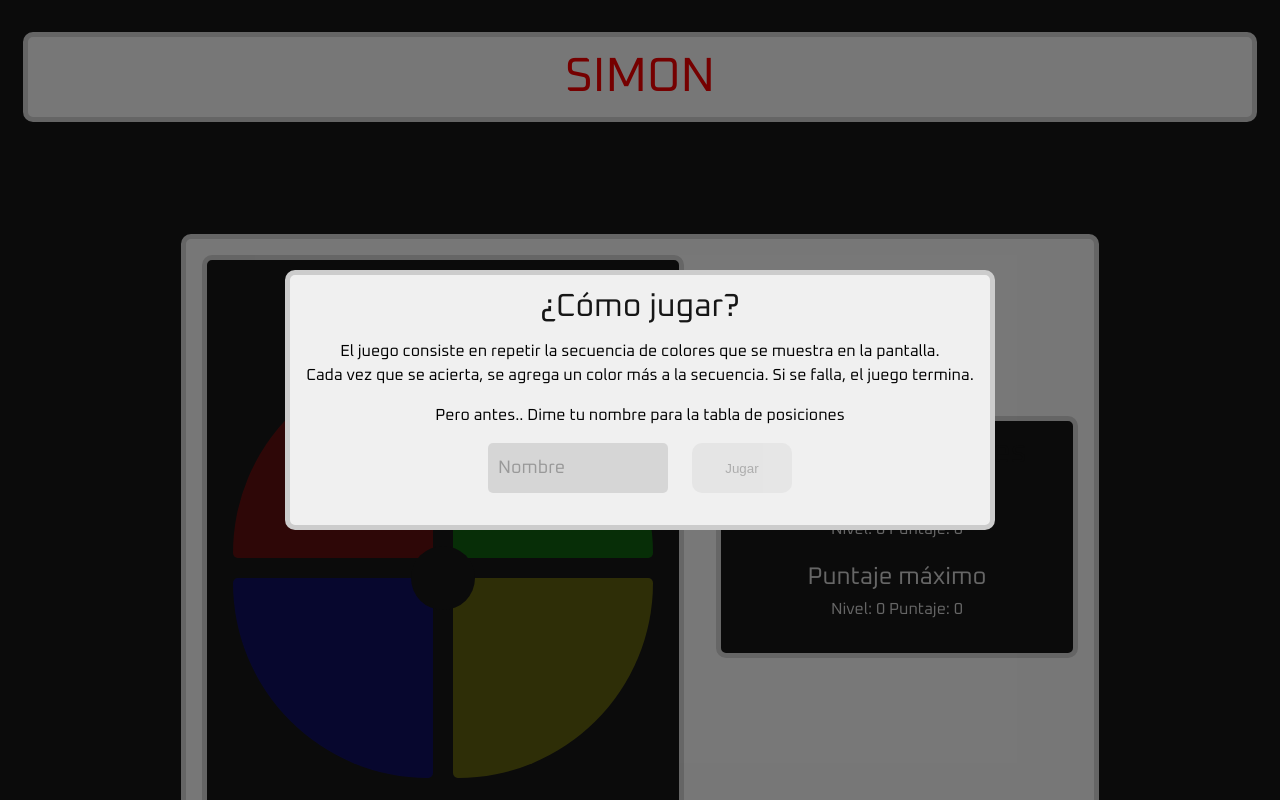
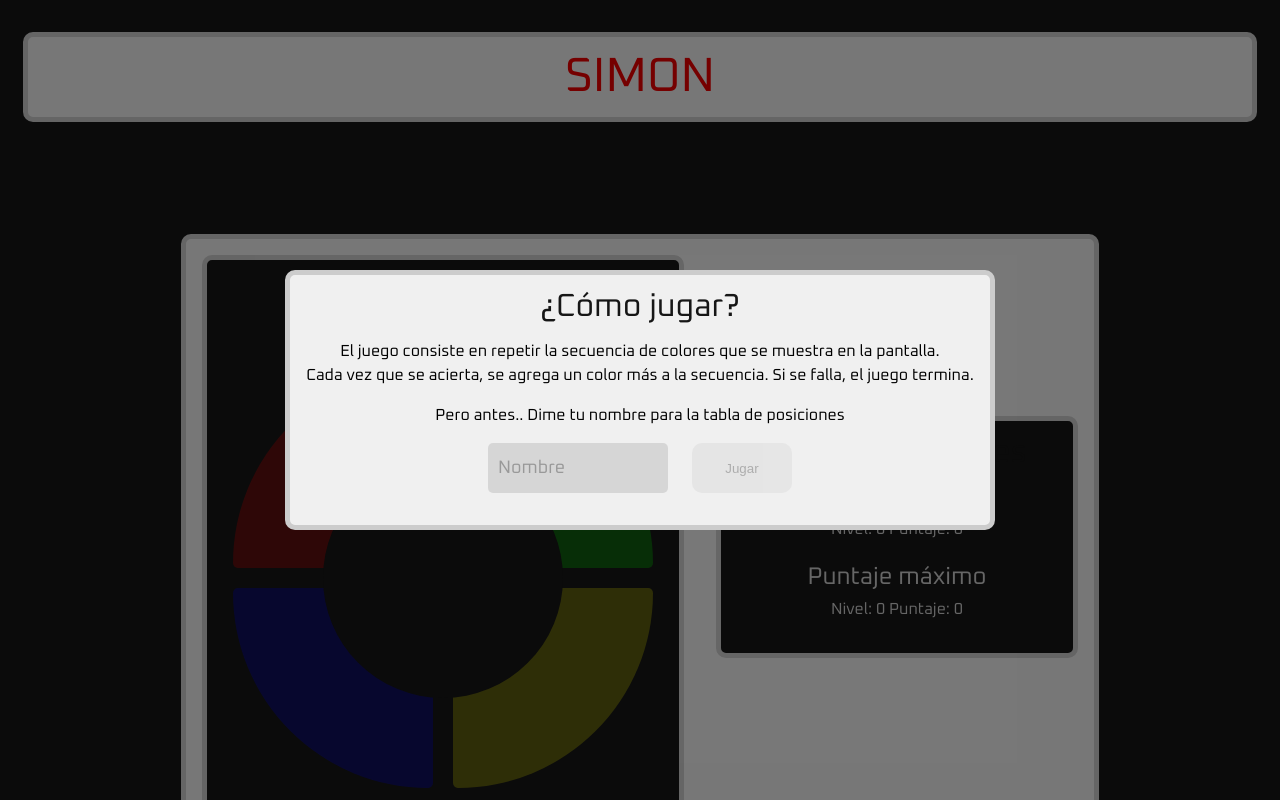
Before and after one commit to ignaciocolussi/lppa-final, a plain HTML site: page index.html in a window 1280 px wide. Shown: the top 800 px of the page. Drawn offline with Linux system fonts and the light colour scheme.

Commit message:
Hago ajustes en el css para mejorar la posicion del circulo centrar del simon

```diff
--- a/css/styles.css
+++ b/css/styles.css
@@ -187,7 +187,8 @@ h5	{
   #containerBotones {
     display: flex;
     justify-content: space-evenly;
-    margin-bottom: 20px;
+    margin-bottom: 10px;
+    margin-top: 10px;
   }
 
   .boton {
@@ -283,10 +284,8 @@ h5	{
       display: flex;
       align-items: center;
       justify-content: center;
-      width: 5vw;
-      height: 5vw;
-      max-width: 10vh;
-      max-height: 10vh;
+      width: 15rem;
+      height: 15rem;
       border-radius: 50%;
       background-color: #161616;
     }
@@ -359,6 +358,7 @@ h5	{
       padding: 2rem;
       display: flex;
       flex-direction: row;
+      margin-bottom: 2rem;
     }
 
     footer a {
```
